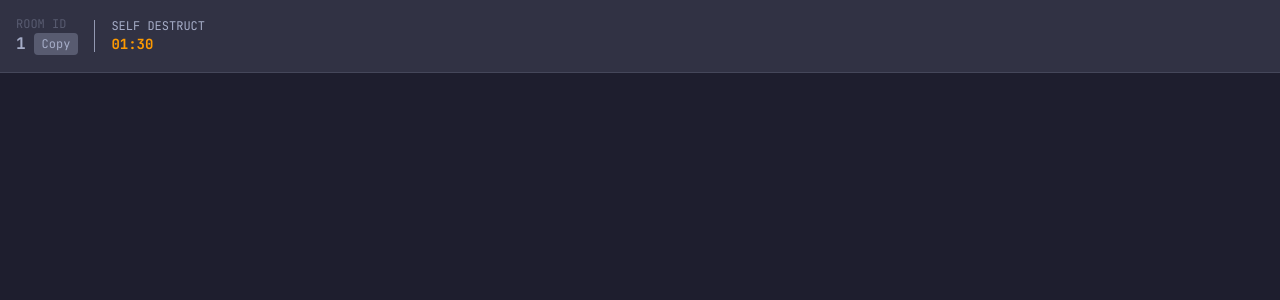
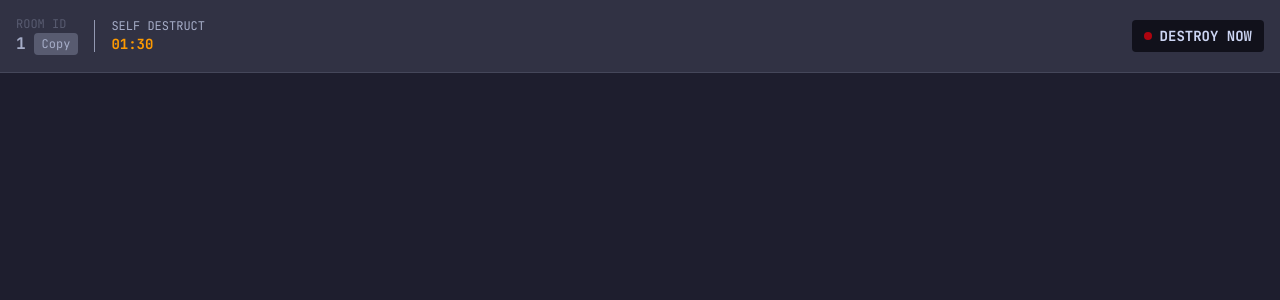
Before and after one commit to 23Aryansharma11/safe-chat, a Next.js app: page /room/1 in a window 1280 px wide. Shown: the top 300 px of the page. Built offline with nearby package versions, Linux system fonts and the light colour scheme.

Commit message:
add destruction button

```diff
--- a/src/app/room/[roomId]/page.tsx
+++ b/src/app/room/[roomId]/page.tsx
@@ -1,11 +1,11 @@
 "use client";
 
 import { useParams } from "next/navigation";
+import { useState } from "react";
+import toast from "react-hot-toast";
 
 import { copyToClipboard } from "@/utils/copy-to-clipboard";
 import { formatTime } from "@/utils/format-time";
-import { useState } from "react";
-import toast from "react-hot-toast";
 
 const RoomPage = () => {
   const params = useParams();
@@ -52,6 +52,11 @@ const RoomPage = () => {
             </span>
           </div>
         </div>
+
+        <button className="text-sm bg-crust uppercase px-3 py-1.5 rounded text-foreground hover:cursor-pointer hover:bg-mantle font-bold transition-all group flex items-center gap-2 disabled:opacity-50">
+          <span className="animate-pulse size-2 rounded-full bg-red-600" />
+          Destroy Now
+        </button>
       </header>
     </main>
   );
```
